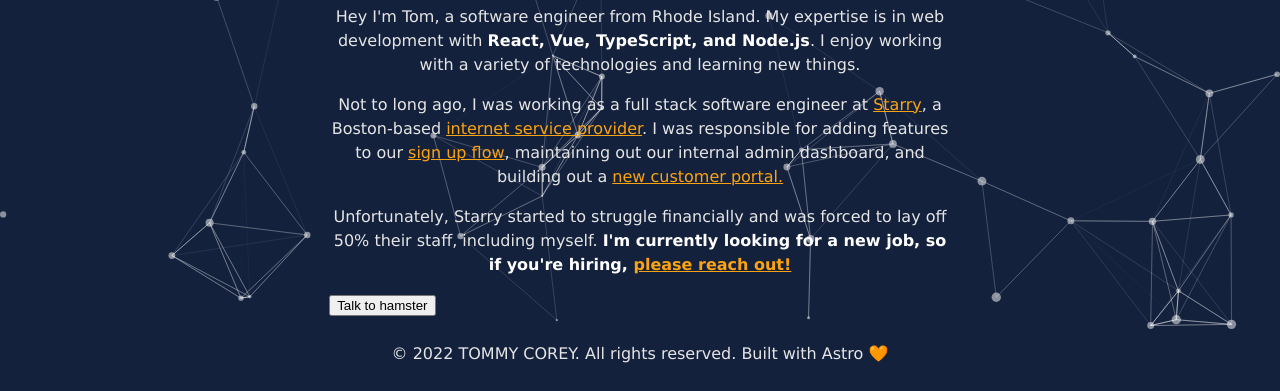
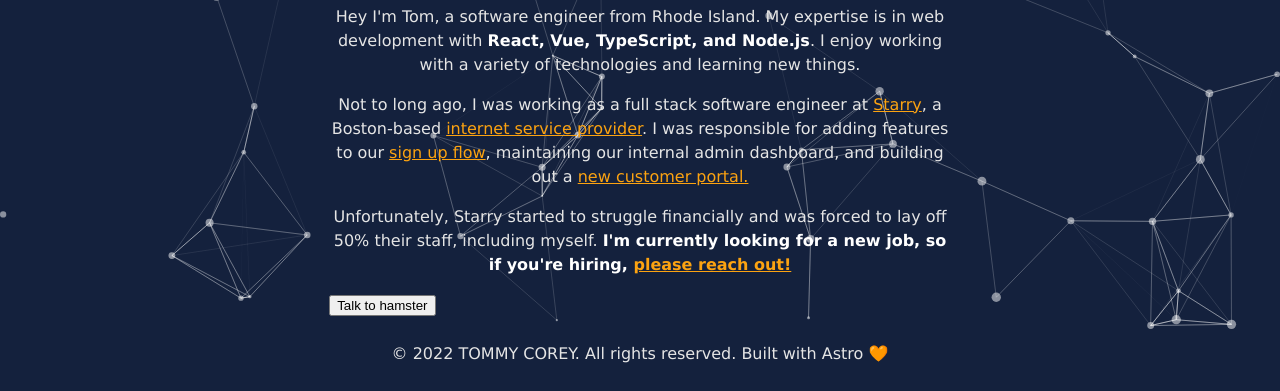
Before and after one commit to tomcorey26/tomcorey.lol, an Astro site: page / in a window 1280 px wide. Shown: the part 471-862 px from the top of the page. Built offline with nearby package versions, Linux system fonts and the light colour scheme; Astro itself is replaced by a stand-in of ours.

Commit message:
feat(home): Fix about me typo

```diff
--- a/src/pages/index.astro
+++ b/src/pages/index.astro
@@ -33,7 +33,7 @@ import { ParticleBackground } from '../components/ParticleBackground';
         >. I was responsible for adding features to our <a
           href="https://order.starry.com/signup/59b811777bf2fb0a9213c3d9"
           target="_blank">sign up flow</a
-        >, maintaining out our internal admin dashboard, and building out a <a
+        >, maintaining our internal admin dashboard, and building out a <a
           href="https://account.starry.com/login"
           target="_blank"
         >
```
